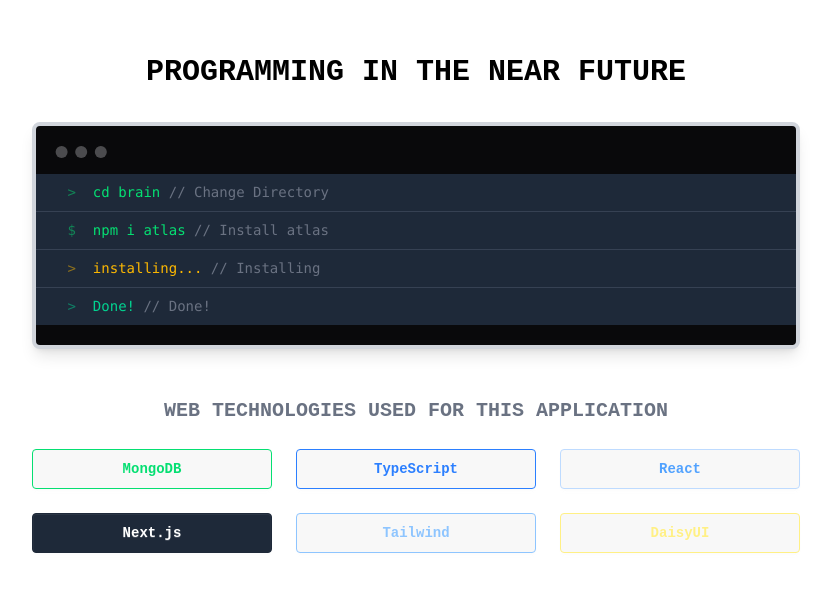
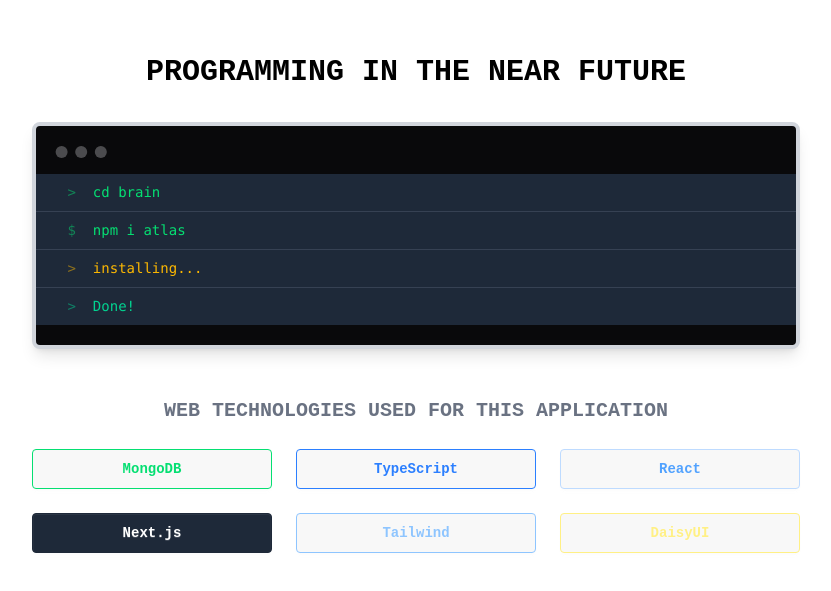
Before and after one commit to MixTrak/NEXT-ATLAS, a Next.js app: page / in a window 1280 px wide. Shown: the part 850-1441 px from the top of the page, without its empty margins (224-1055 px from the left). Built offline with nearby package versions, Linux system fonts and the light colour scheme.

Commit message:
Comment Fix Bug Fixes part 2

```diff
--- a/app/page.tsx
+++ b/app/page.tsx
@@ -25,16 +25,16 @@
         </div>
         <div className="mockup-code w-full max-w-3xl mx-auto border-4 border-gray-300 rounded-lg shadow-lg overflow-hidden">
           <pre data-prefix=">" className="bg-gray-800 text-green-400 p-2 border-b border-gray-700">
-            <code className='inline'>cd brain <span className='text-gray-500'>// Change Directory</span></code>
+              <code className='inline'>cd brain {/* Change Directory */}</code>
           </pre>
           <pre data-prefix="$" className="bg-gray-800 text-green-400 p-2 border-b border-gray-700">
-            <code className='inline'>npm i atlas <span className='text-gray-500'>// Install atlas</span></code>
+              <code className='inline'>npm i atlas {/* Install atlas */}</code>
           </pre>
           <pre data-prefix=">" className="text-warning bg-gray-800  p-2 border-b border-gray-700">
-            <code className='inline'>installing... <span className='text-gray-500'>// Installing</span></code>
+              <code className='inline'>installing... {/* Installing */}</code>
           </pre>
           <pre data-prefix=">" className="text-success bg-gray-800 p-2">
-            <code className='inline'>Done! <span className='text-gray-500'>// Done!</span></code>
+              <code className='inline'>Done! {/* Done! */}</code>
           </pre>
         </div>
 
```
